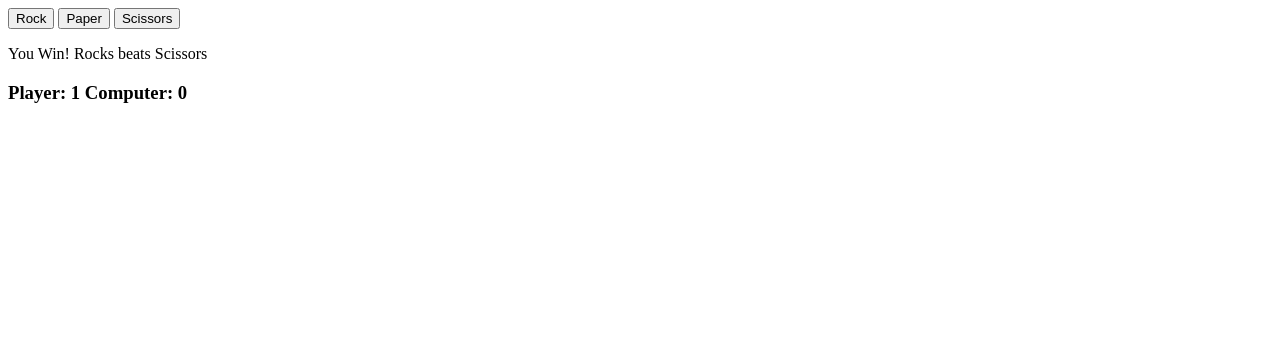
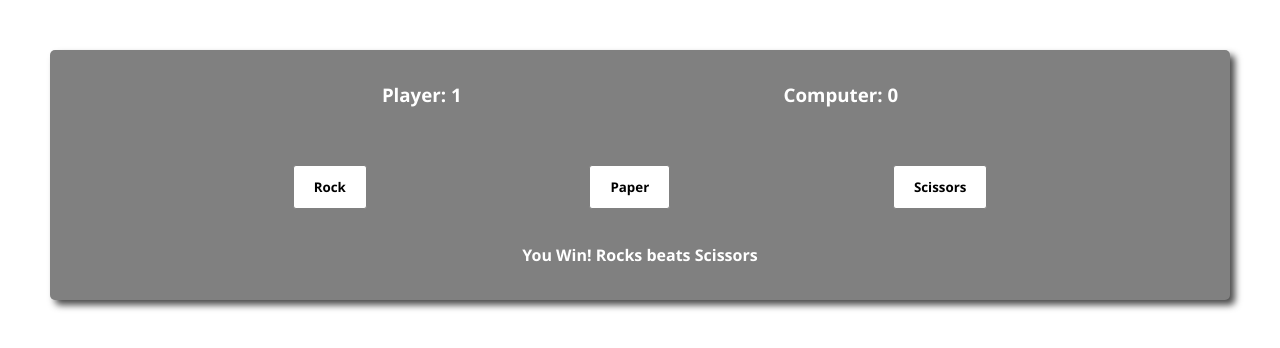
Before and after one commit to Oliv-19/Odin_RPS, a plain HTML site: page index.html in a window 1280 px wide. Both pictures are taken after a click on the button "Rock". Drawn offline with Linux system fonts and the light colour scheme.

Commit message:
Add css and keep playing

```diff
--- a/index.html
+++ b/index.html
@@ -4,16 +4,26 @@
     <meta charset="UTF-8">
     <meta name="viewport" content="width=device-width, initial-scale=1.0">
     <title>Rock, Paper, Scissors</title>
+    <link rel="stylesheet" href="style.css">
 
 </head>
 <body>
-    <button  class="btn"  id="rock">Rock</button>
-    <button  class="btn"  id="paper">Paper</button>
-    <button  class="btn"  id="scissors">Scissors</button>
+
+    <div class="wrapper">
+        <div class="points">
+
+        </div>
+
+        <div class="btnWrapper">
+
+            <button  class="btn"  id="rock">Rock</button>
+            <button  class="btn"  id="paper">Paper</button>
+            <button  class="btn"  id="scissors">Scissors</button>
+        </div>
+        <div class="resultsDiv"></div>
+    </div>
 
 
-    <div class="resultsDiv"></div>
-    <div class="points"></div>
 </body>
 <script src="script.js"></script>
 </html>
--- a/script.js
+++ b/script.js
@@ -14,6 +14,7 @@ function getComputerChoice() {
 let resultDiv = document.querySelector('.resultsDiv')
 let resultText = document.createElement('p')
 resultDiv.append(resultText)
+
 function playRound(playerSelection, computerSelection) {
 
     playerSelection = playerSelection.toUpperCase()
@@ -24,8 +25,6 @@ function playRound(playerSelection, computerSelection) {
     let scissors = 'scissors'.toUpperCase()
 
     let result
-
-
 
     if (playerSelection == computerSelection) {
         result = "It's a tie!"
@@ -51,9 +50,8 @@ let pcRoundWins = 0
 let points = document.querySelector('.points')
 
 let result = ''
-
-
-
+let resultDisplay = document.createElement('h2')
+resultDiv.append(resultDisplay)
 function playGame(playerChoice){
 
     let playerWin = playRound(playerChoice, getComputerChoice())
@@ -73,28 +71,17 @@ function playGame(playerChoice){
     if (playerRoundWins == 5 ) {
 
         result = 'You Won!'
-
-        let resultDisplay = document.createElement('h3')
-        resultDiv.append(resultDisplay)
         resultDisplay.textContent = result
-        btns.forEach((element) => {
-            //element.removeEventListener('click', callPlaygame)
-            element.disabled = true
-        })
-
-
+        playerRoundWins =0
+        pcRoundWins =0
     }
     if (pcRoundWins == 5 ) {
         result ='The Computer Won'
+        resultDisplay.textContent = result
+        playerRoundWins =0
+        pcRoundWins =0
+    }
 
-        let resultDisplay = document.createElement('h1')
-        resultDiv.append(resultDisplay)
-        resultDisplay.textContent = result
-        btns.forEach((element) => {
-            //element.removeEventListener('click', callPlaygame)
-            element.disabled = true
-        })
-    }
     return result
 }
 
@@ -105,8 +92,12 @@ const btns = document.querySelectorAll('button')
 btns.forEach((element) => {
     element.addEventListener('click', () =>{
        playGame(element.id)
-       poitnsDisplay.textContent = 'Player: ' + playerRoundWins+ ' Computer: ' + pcRoundWins
+       poitnsDisplay.textContent = 'Player: ' + playerRoundWins
+       poitnsDisplay2.textContent = ' Computer: ' + pcRoundWins
+
     })
 })
 let poitnsDisplay = document.createElement('h3')
-points.append(poitnsDisplay)
+let poitnsDisplay2 = document.createElement('h3')
+
+points.append(poitnsDisplay, poitnsDisplay2)
--- /dev/null
+++ b/style.css
@@ -0,0 +1,48 @@
+*{
+    box-sizing: border-box;
+    margin: 0;
+    padding: 0;
+    /* outline: 1px solid red; */
+    font-family: 'Segoe UI', Tahoma, Geneva, Verdana, sans-serif;
+}
+
+.wrapper{
+
+    background-color: rgb(128, 128, 128);
+    padding: 10px;
+    height: 250px;
+    margin: 50px;
+    border-radius: 5px;
+    box-shadow: 5px 5px 7px rgb(75, 75, 75);
+}
+.points{
+    text-align: center;
+    margin: auto;
+    height: 30%;
+    display: flex;
+    justify-content: space-evenly;
+    align-items: center;
+    color: white;
+}
+.btnWrapper{
+    display: flex;
+    justify-content: space-evenly;
+    align-items: center;
+    padding: 10px;
+    height: 50%;
+}
+
+.btn{
+    padding: 12px 20px;
+    background-color: white;
+    border: 1px solid gray;
+    outline: none;
+    border-radius: 3px;
+    font-weight: bold;
+}
+
+.resultsDiv{
+    text-align: center;
+    color: white;
+    font-weight: bold;
+}
```
